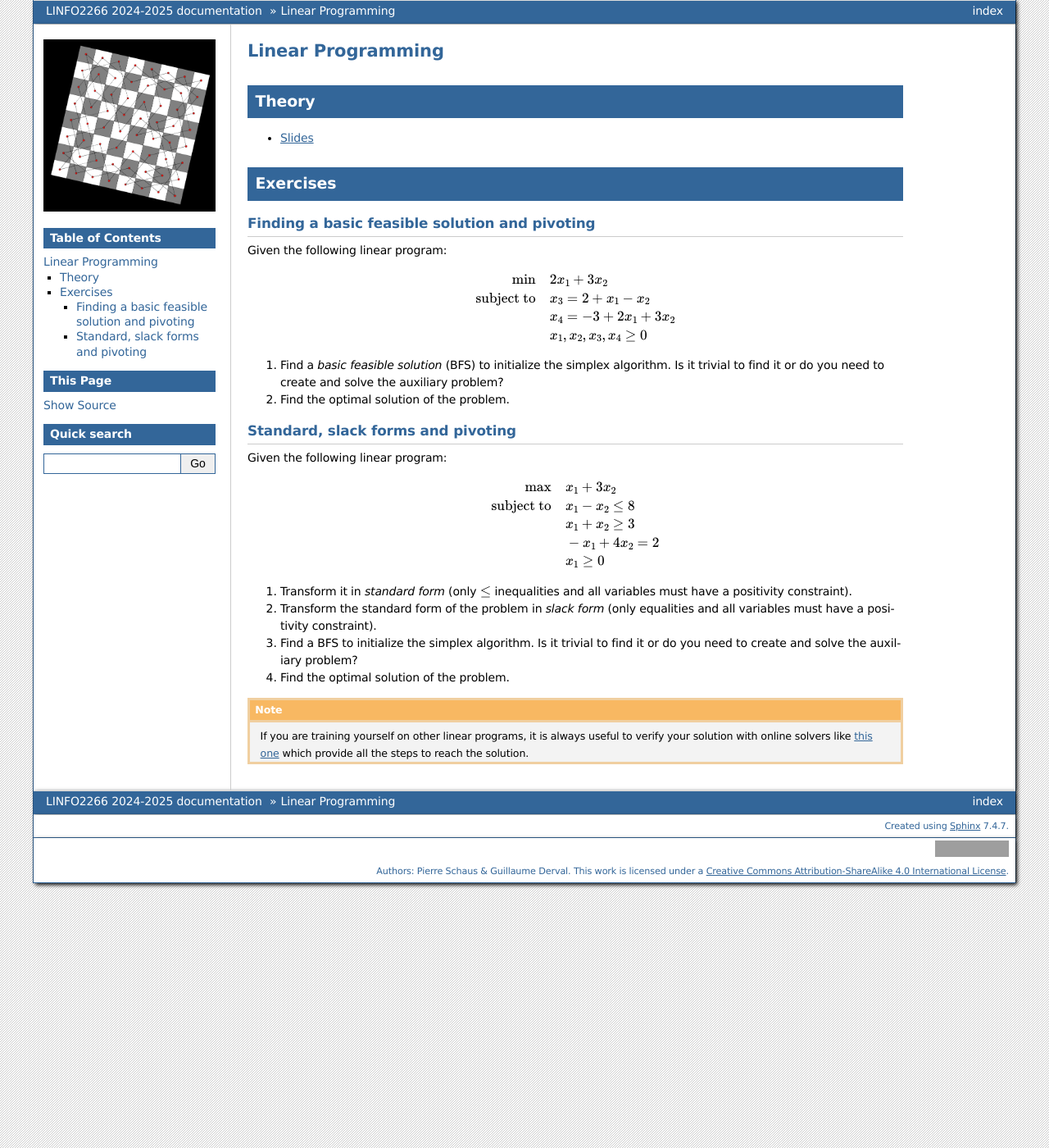
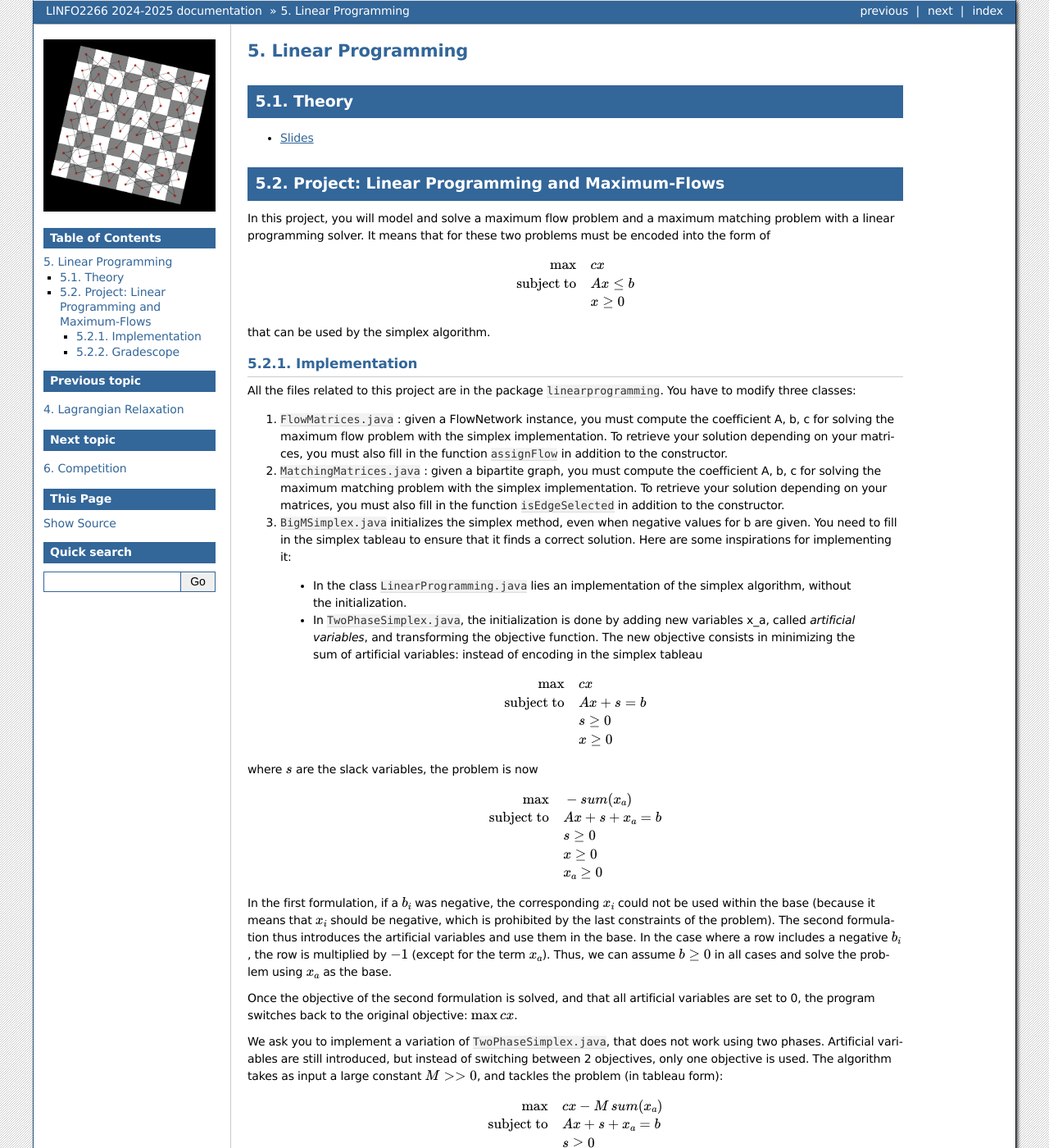
Before and after one commit to pschaus/linfo2266, a Sphinx documentation site: the page built from website/source/lp/index.rst, in a window 1280 px wide and 1400 px high. Shown: the whole window at 82% size. Built offline with Sphinx 7.4.7, drawn with Linux system fonts in a browser that asks for light colours; some of the changed text lies outside the part shown; grey boxes are pictures that could not be loaded.

Commit message:
update website

```diff
--- a/website/source/index.rst
+++ b/website/source/index.rst
@@ -16,6 +16,7 @@ LINFO2266: Advanced Algorithms for Optimization
    dp/index
    bandb/index
    lagrangian/index
+   lp/index
    competition/index
 
 ..
--- a/website/source/lp/index.rst
+++ b/website/source/lp/index.rst
@@ -12,38 +12,109 @@ Theory
 
 * `Slides <../_static/slides/04-linear-programming.pdf>`_
 
-Exercises
-=======================================
 
-Finding a basic feasible solution and pivoting
-"""""""""""""""""""""""""""""""""""""""
 
-Given the following linear program:
+Project: Linear Programming and Maximum-Flows
+===================================================
+
+
+In this project, you will model and solve a maximum flow problem and a maximum matching problem with a linear programming solver.
+It means that for these two problems must be encoded into the form of
 
 .. math::
-    \min \quad & 2 x_1 + 3 x_2 \\
-    \text{subject to} \quad & x_3 = 2 + x_1 - x_2 \\
-    & x_4 = -3 + 2x_1 + 3x_2 \\
-    & x_1, x_2, x_3, x_4 \ge 0
+    \max \quad & cx \\
+    \text{subject to} \quad & Ax \leq b \\
+    & x \ge 0
 
-#. Find a *basic feasible solution* (BFS) to initialize the simplex algorithm. Is it trivial to find it or do you need to create and solve the auxiliary problem?
-#. Find the optimal solution of the problem.
+that can be used by the simplex algorithm.
 
-Standard, slack forms and pivoting
-"""""""""""""""""""""""""""""""""""""""
+Implementation
+---------------
 
-Given the following linear program:
+All the files related to this project are in the package ``linearprogramming``. You have to modify three classes:
+
+#. ``FlowMatrices.java`` : given a FlowNetwork instance, you must compute the coefficient A, b, c for solving the maximum flow problem with the simplex implementation. To retrieve your solution depending on your matrices, you must also fill in the function ``assignFlow`` in addition to the constructor.
+#. ``MatchingMatrices.java`` : given a bipartite graph, you must compute the coefficient A, b, c for solving the maximum matching problem with the simplex implementation. To retrieve your solution depending on your matrices, you must also fill in the function ``isEdgeSelected`` in addition to the constructor.
+#. ``BigMSimplex.java`` initializes the simplex method, even when negative values for b are given. You need to fill in the simplex tableau to ensure that it finds a correct solution. Here are some inspirations for implementing it:
+
+  - In the class ``LinearProgramming.java`` lies an implementation of the simplex algorithm, without the initialization.
+  - In ``TwoPhaseSimplex.java``, the initialization is done by adding new variables x_a, called *artificial variables*, and transforming the objective function. The new objective consists in minimizing the sum of artificial variables: instead of encoding in the simplex tableau
+
 
 .. math::
-    \max \quad & x_1 + 3 x_2 \\
-    \text{subject to} \quad & x_1 - x_2 \le 8 \\
-    & x_1 + x_2 \ge 3 \\
-    & -x_1 + 4x_2 = 2 \\
-    & x_1 \ge 0
+    \max \quad & cx \\
+    \text{subject to} \quad & Ax + s = b \\
+    & s \ge 0 \\
+    & x \ge 0
 
-#. Transform it in *standard form* (only :math:`\le` inequalities and all variables must have a positivity constraint).
-#. Transform the standard form of the problem in *slack form* (only equalities and all variables must have a positivity constraint).
-#. Find a BFS to initialize the simplex algorithm. Is it trivial to find it or do you need to create and solve the auxiliary problem?
-#. Find the optimal solution of the problem.
+where :math:`s` are the slack variables, the problem is now
 
-.. note:: If you are training yourself on other linear programs, it is always useful to verify your solution with online solvers like `this one <https://linprog.com/en/main-simplex-method>`_ which provide all the steps to reach the solution.
+.. math::
+    \max \quad & - sum(x_a) \\
+    \text{subject to} \quad & Ax + s + x_a = b \\
+    & s \ge 0 \\
+    & x \ge 0 \\
+    & x_a \ge 0
+
+In the first formulation, if a :math:`b_i` was negative, the corresponding :math:`x_i` could not be used within the base (because it means that :math:`x_i` should be negative, which is prohibited by the last constraints of the problem). The second formulation thus introduces the artificial variables and use them in the base. In the case where a row includes a negative :math:`b_i`, the row is multiplied by :math:`-1` (except for the term :math:`x_a`). Thus, we can assume :math:`b \ge 0` in all cases and solve the problem using :math:`x_a` as the base.
+
+Once the objective of the second formulation is solved, and that all artificial variables are set to 0, the program switches back to the original objective: :math:`\max cx`.
+
+We ask you to implement a variation of ``TwoPhaseSimplex.java``, that does not work using two phases. Artificial variables are still introduced, but instead of switching between 2 objectives, only one objective is used. The algorithm takes as input a large constant :math:`M >> 0`, and tackles the problem (in tableau form):
+
+.. math::
+    \max \quad & cx - M \,sum(x_a)\\
+    \text{subject to} \quad & Ax + s + x_a = b \\
+    & s \ge 0 \\
+    & x \ge 0 \\
+    & x_a \ge 0
+
+Given that the second term is much larger than the first, this forces the simplex to do a lexicographic search: it will first minimize the use of artificial variables (:math:`\max - M \, sum(x_a)`) and then maximize the original objective (:math:`\max cx`). Your implementation needs to be done within ``BigMSimplex.java``.
+
+You can test your code by running the example in ``DietProblem.java``, that solves the `Diet problem <https://en.wikipedia.org/wiki/Stigler_diet>`_ .
+
+Once your code is ready, you can submit it onto inginious and work on the report.
+
+Gradescope
+--------------
+
+On `Gradescope <https://www.gradescope.com/>`_, find the written assignment for the project 3.
+Part of your assignment requires to report experimental results under the form of a graph.
+
+
+..
+	Exercises
+	=======================================
+
+	Finding a basic feasible solution and pivoting
+	"""""""""""""""""""""""""""""""""""""""
+
+	Given the following linear program:
+
+	.. math::
+	    \min \quad & 2 x_1 + 3 x_2 \\
+	    \text{subject to} \quad & x_3 = 2 + x_1 - x_2 \\
+	    & x_4 = -3 + 2x_1 + 3x_2 \\
+	    & x_1, x_2, x_3, x_4 \ge 0
+
+	#. Find a *basic feasible solution* (BFS) to initialize the simplex algorithm. Is it trivial to find it or do you need to create and solve the auxiliary problem?
+	#. Find the optimal solution of the problem.
+
+	Standard, slack forms and pivoting
+	"""""""""""""""""""""""""""""""""""""""
+
+	Given the following linear program:
+
+	.. math::
+	    \max \quad & x_1 + 3 x_2 \\
+	    \text{subject to} \quad & x_1 - x_2 \le 8 \\
+	    & x_1 + x_2 \ge 3 \\
+	    & -x_1 + 4x_2 = 2 \\
+	    & x_1 \ge 0
+
+	#. Transform it in *standard form* (only :math:`\le` inequalities and all variables must have a positivity constraint).
+	#. Transform the standard form of the problem in *slack form* (only equalities and all variables must have a positivity constraint).
+	#. Find a BFS to initialize the simplex algorithm. Is it trivial to find it or do you need to create and solve the auxiliary problem?
+	#. Find the optimal solution of the problem.
+
+	.. note:: If you are training yourself on other linear programs, it is always useful to verify your solution with online solvers like `this one <https://linprog.com/en/main-simplex-method>`_ which provide all the steps to reach the solution.
```
